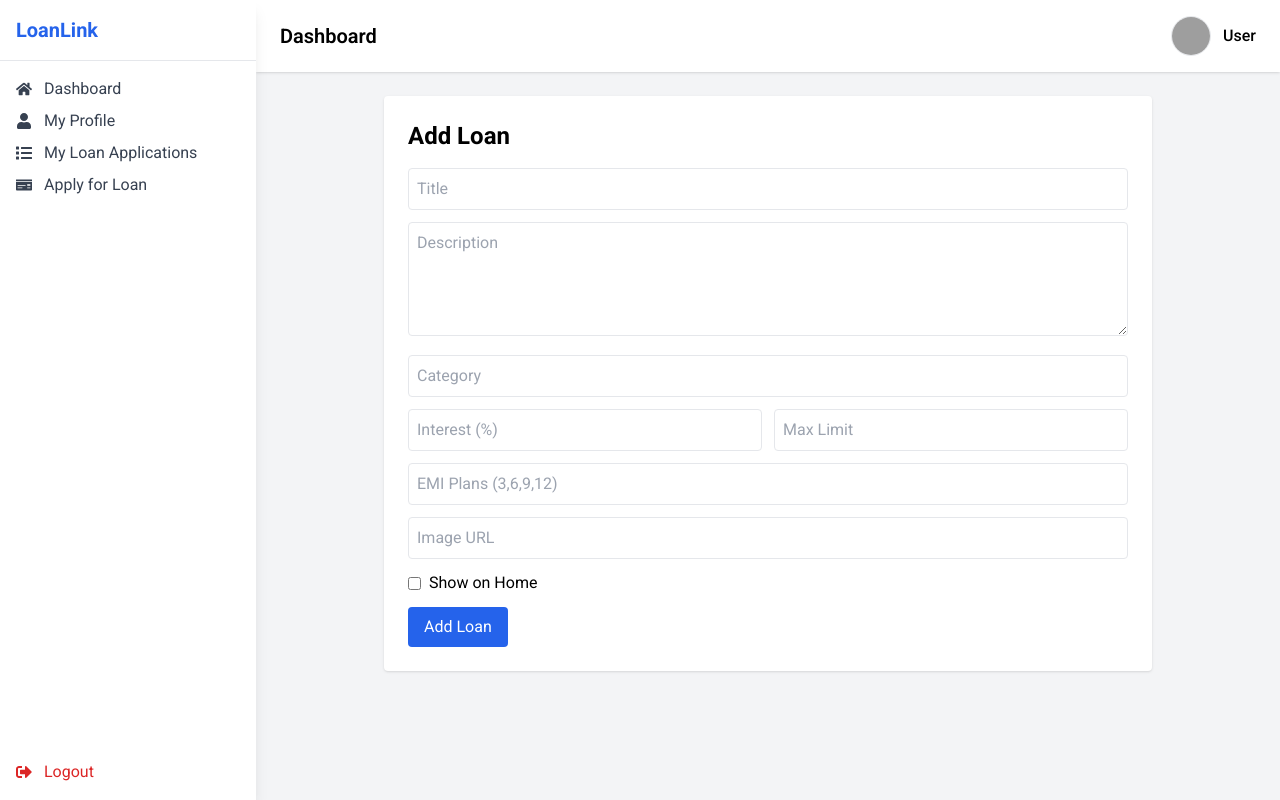
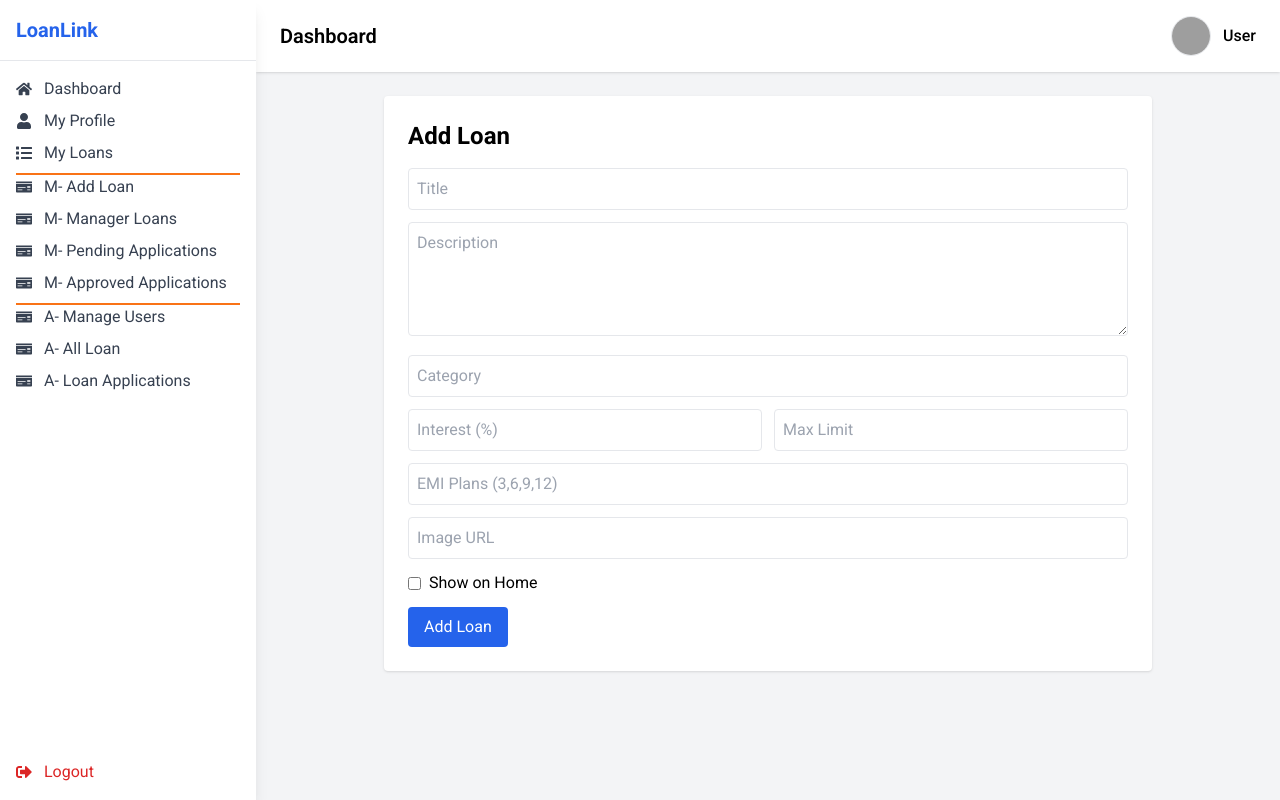
Before and after one commit to mursalin35/LoanLink-Client, a React (Vite) app: page /dashboard/add-loan in a window 1280 px wide. Built offline with nearby package versions, Linux system fonts and the light colour scheme; no server answers; grey boxes are pictures that could not be loaded.

Commit message:
dashboard roting

```diff
--- a/src/layout/DashboardLayout.jsx
+++ b/src/layout/DashboardLayout.jsx
@@ -1,6 +1,14 @@
 import { useState, useEffect } from "react";
 import { Link, Outlet } from "react-router-dom";
-import { FaBars, FaTimes, FaHome, FaUser, FaMoneyCheck, FaList, FaSignOutAlt } from "react-icons/fa";
+import {
+  FaBars,
+  FaTimes,
+  FaHome,
+  FaUser,
+  FaMoneyCheck,
+  FaList,
+  FaSignOutAlt,
+} from "react-icons/fa";
 import useAuth from "../hooks/useAuth";
 
 const DashboardLayout = () => {
@@ -12,7 +20,8 @@ const DashboardLayout = () => {
   useEffect(() => {
     const handleResize = () => {
       setIsMobile(window.innerWidth < 768);
-      if (window.innerWidth < 768) setOpen(false); // collapse sidebar on small screens
+      if (window.innerWidth < 768)
+        setOpen(false); // collapse sidebar on small screens
       else setOpen(true); // full sidebar on large screens
     };
     handleResize();
@@ -22,13 +31,17 @@ const DashboardLayout = () => {
 
   return (
     <div className="flex min-h-screen bg-gray-100">
-
       {/* Sidebar */}
-      <div className={`${open ? "w-64" : "w-16"} bg-white shadow-lg transition-all duration-300 relative`}>
-
+      <div
+        className={`${
+          open ? "w-64" : "w-16"
+        } bg-white shadow-lg transition-all duration-300 relative`}
+      >
         {/* Top logo & toggle */}
         <div className="flex items-center justify-between p-4 border-b">
-          <h2 className={`${open ? "text-xl font-bold" : "hidden"} text-blue-600`}>
+          <h2
+            className={`${open ? "text-xl font-bold" : "hidden"} text-blue-600`}
+          >
             LoanLink
           </h2>
           {isMobile && (
@@ -52,14 +65,77 @@ const DashboardLayout = () => {
           </li>
           <li>
             <Link to="/dashboard/my-loans" className="flex items-center gap-3">
-              <FaList /> {open && "My Loan Applications"}
+              <FaList /> {open && "My Loans"}
+            </Link>
+          </li>
+
+
+          {/* Manager Router  */}
+          {/* ===================================================================== */}
+          <li>
+            <Link
+              to="/dashboard/add-loan"
+              className="flex items-center gap-3 border-t-2 border-orange-500"
+            >
+              <FaMoneyCheck /> {open && "M- Add Loan"}
             </Link>
           </li>
           <li>
-            <Link to="/dashboard/apply-loan" className="flex items-center gap-3">
-              <FaMoneyCheck /> {open && "Apply for Loan"}
+            <Link
+              to="/dashboard/manage-loans"
+              className="flex items-center gap-3"
+            >
+              <FaMoneyCheck /> {open && "M- Manager Loans"}
             </Link>
           </li>
+          <li>
+            <Link
+              to="/dashboard/pending-loans"
+              className="flex items-center gap-3"
+            >
+              <FaMoneyCheck /> {open && "M- Pending Applications"}
+            </Link>
+          </li>
+          <li>
+            <Link
+              to="/dashboard/approved-loans"
+              className="flex items-center gap-3"
+            >
+              <FaMoneyCheck /> {open && "M- Approved Applications"}
+            </Link>
+          </li>
+
+          {/* =====================================================================  */}
+
+           {/* Admin Router  */}
+          {/* ===================================================================== */}
+          <li>
+            <Link
+              to="/dashboard/manage-users"
+              className="flex items-center gap-3 border-t-2 border-orange-500"
+            >
+              <FaMoneyCheck /> {open && "A- Manage Users"}
+            </Link>
+          </li>
+
+          <li>
+            <Link
+              to="/dashboard/all-loan"
+              className="flex items-center gap-3"
+            >
+              <FaMoneyCheck /> {open && "A- All Loan"}
+            </Link>
+          </li>
+          <li>
+            <Link
+              to="/dashboard/loan-applications"
+              className="flex items-center gap-3"
+            >
+              <FaMoneyCheck /> {open && "A- Loan Applications"}
+            </Link>
+          </li>
+
+          {/* =====================================================================  */}
         </ul>
 
         {/* Logout */}
@@ -75,7 +151,6 @@ const DashboardLayout = () => {
 
       {/* Main Content */}
       <div className="flex-1 flex flex-col">
-
         {/* Top navbar */}
         <div className="w-full bg-white shadow px-6 py-4 flex justify-between items-center">
           <h2 className="text-xl font-semibold">Dashboard</h2>
@@ -93,7 +168,6 @@ const DashboardLayout = () => {
         <div className="p-6">
           <Outlet />
         </div>
-
       </div>
     </div>
   );
```
Also changed, not shown: src/routes/Routes.jsx (+7 -6 lines).
